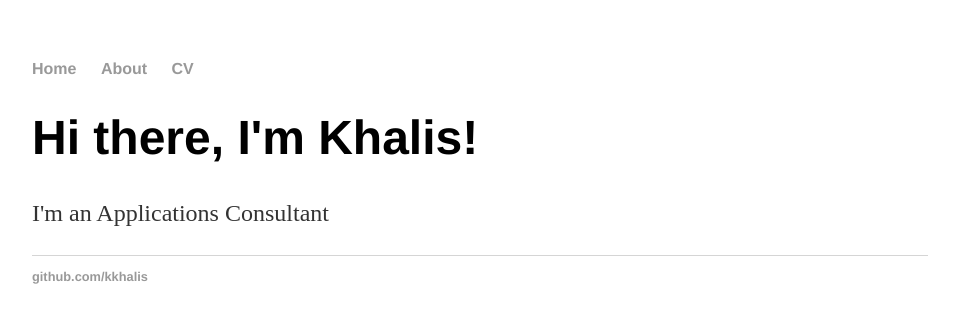
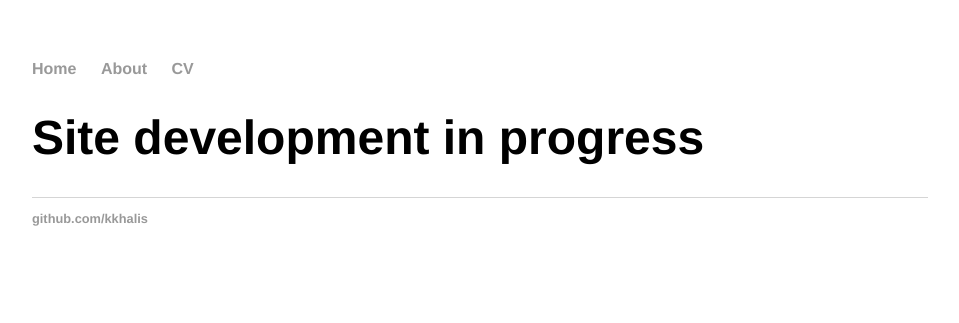
Before and after one commit to kkhalis/kkhalis.github.io, a Jekyll site: the page built from index.html, in a window 1280 px wide. Shown: the top 323 px of the page, without its empty margins (160-1119 px from the left). Built offline with Jekyll 4.4.1, drawn with Linux system fonts in a browser that asks for light colours.

Commit message:
Updated to dev work in progress.

```diff
--- a/index.html
+++ b/index.html
@@ -1,8 +1,7 @@
 ---
 layout: default
-title: Khalis Kassim
+title: test
 ---
 <div class="blurb">
-	<h1>Hi there, I'm Khalis!</h1>
-	<p>I'm an Applications Consultant</a></p>
+	<h1>Site development in progress</h1>
 </div><!-- /.blurb -->
```
